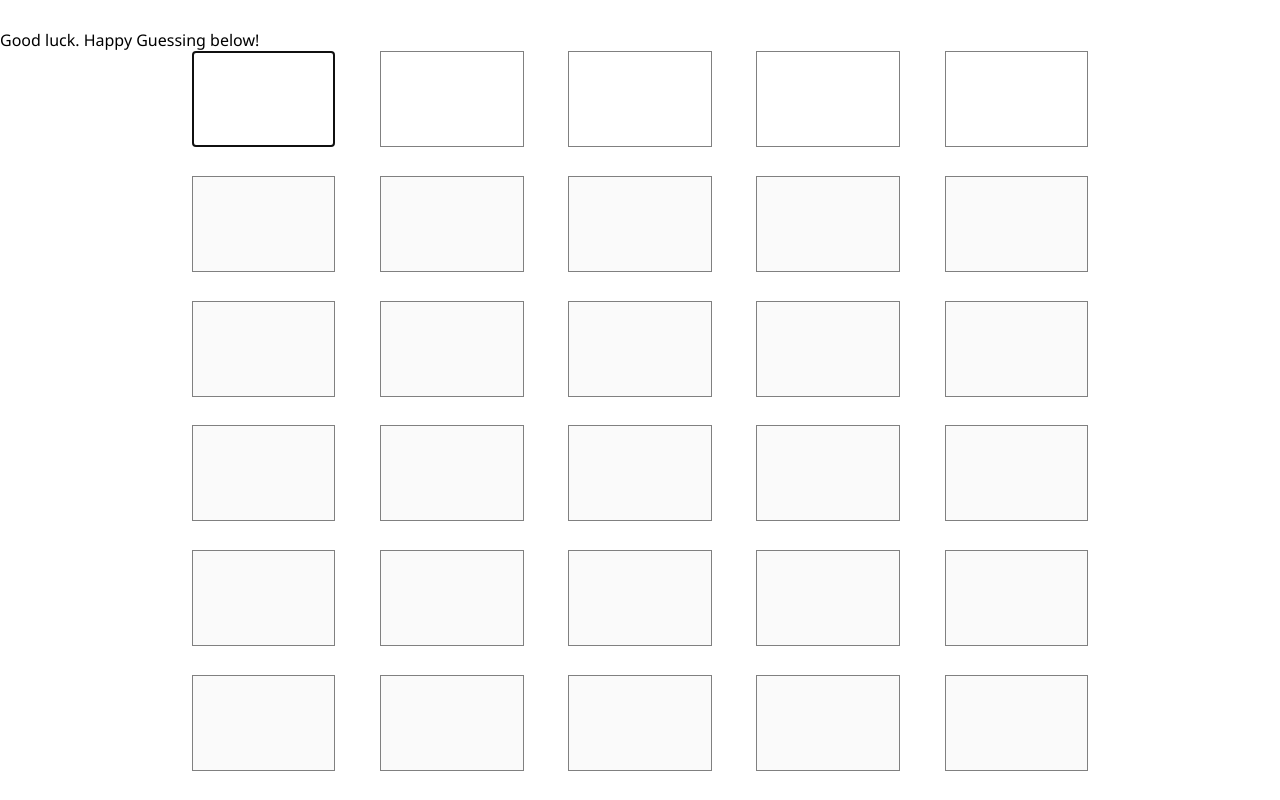
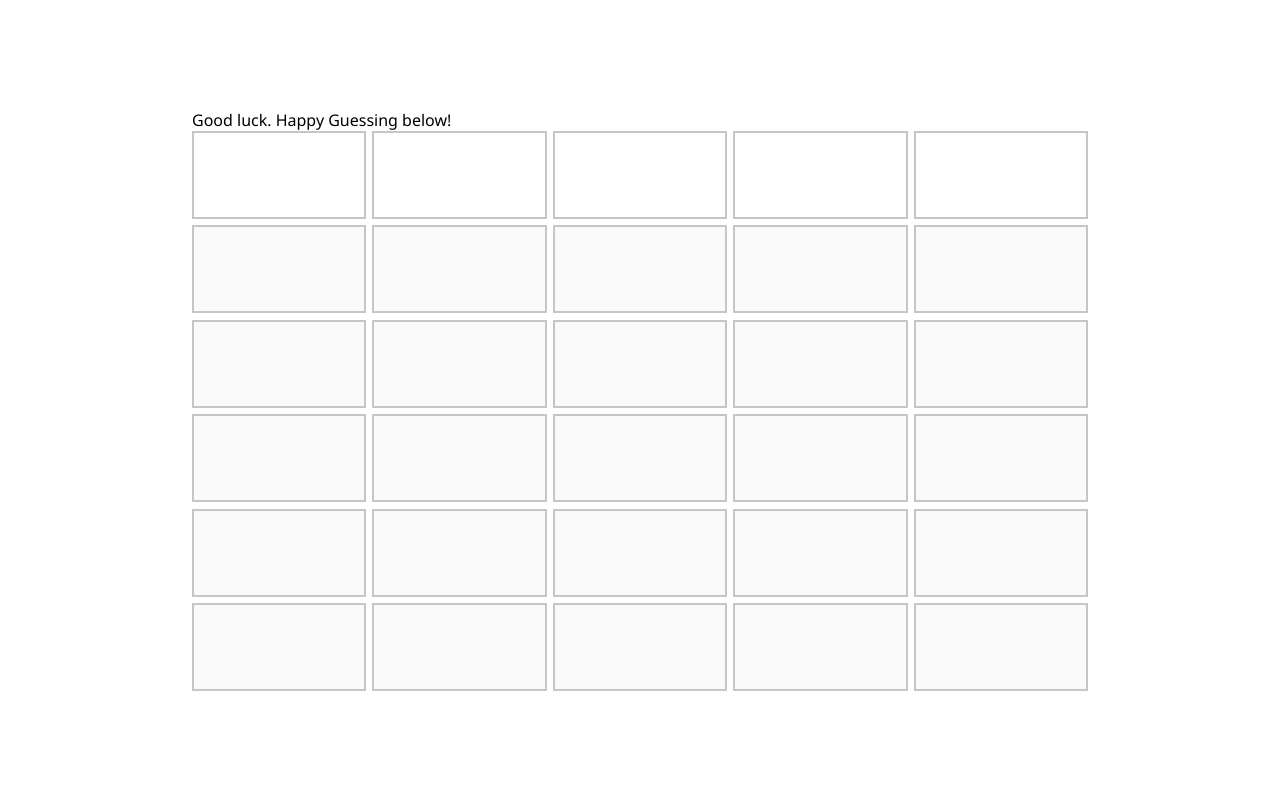
Before and after one commit to daps-codes/wordle-app, a React (Vite) app: page /game in a window 1280 px wide. Built offline with nearby package versions, Linux system fonts and the light colour scheme; no server answers.

Commit message:
Add css classes to style

```diff
--- a/src/App.css
+++ b/src/App.css
@@ -1,4 +1,4 @@
-/* Homepage */
+/* Global Styles */
 * {
   box-sizing: border-box;
   margin: 0;
@@ -21,19 +21,7 @@ a {
   height: 100vh;
 }
 
-#homepage{
-  background-color: #bee9bb;
-  width: 70%;
-  padding: 3em 3em;
-  border-radius: 40px;
-  border: 1px solid #000000;
-  font-size: 1.2rem;
-  display: flex;
-  flex-direction: column;
-  gap: 1rem;
-}
-
-#homepage h1{
+h1{
   font-weight: 600;
 }
 
@@ -70,35 +58,28 @@ p, li{
   font-weight: 300;
 }
 
-.grid{
-  max-width: 70%;
-  height: 90vh;
-  /*background-color: grey;*/
+input:focus{
+  outline: none;
+}
+
+input{
+  caret-color: transparent;
+}
+
+/* helper classes*/
+.container{
+  background-color: #bee9bb;
+  width: 70%;
+  padding: 3em 3em;
+  border-radius: 40px;
+  border: 1px solid #000000;
+  font-size: 1.2rem;
   display: flex;
   flex-direction: column;
-  justify-content: space-between;
-  margin: auto;
+  gap: 1rem;
 }
 
-.row{
-  display: flex;
-  justify-content: space-between;
-  max-width: 100%;
-  height: 12vh;
-  /*gap: 8px;*/
-}
-
-.cell{
-  width: 16%;
-  height: 100%;
-  font-size: 9vh;
-  text-align: center;
-  border: 1px solid grey;
-  text-transform: uppercase;
-}
-
-
-#button{
+.button{
   width: 20em;
   padding: 1em 2em;
   align-self: center;
@@ -107,10 +88,53 @@ p, li{
   background-color: #dabc45;
 }
 
-#button:hover{
+.button:hover{
   background-color: #fff;
 }
 
-#button > a{
+.button > a{
   color: #000000;
 }
+
+/* Begin Page */
+#begin .button-container{
+  display: flex;
+  gap: 1rem;
+}
+
+/* Game */
+#game{
+  display: flex;
+  flex-direction: column;
+  align-items: center;
+  gap: 1rem;
+  background-color: #fff;
+  height: 100vh;
+  width: 100vw;
+}
+
+/* Grid */
+.grid{
+  width: 70vw;
+  height: 70vh;
+  display: flex;
+  flex-direction: column;
+  gap: .4rem;
+}
+
+.row{
+  display: flex;
+  flex: 1;
+  min-width: 0;
+  gap: .4rem;
+}
+
+.cell{
+  flex: 1;
+  min-width: 0;
+  height: 100%;
+  font-size: 9vh;
+  text-align: center;
+  border: 2px solid rgb(199, 198, 198);
+  text-transform: uppercase;
+}
--- a/src/App.jsx
+++ b/src/App.jsx
@@ -3,7 +3,7 @@ import './App.css'
 
 function App(){
     return (
-        <div id="homepage">
+        <div id="homepage" className='container'>
             <h1>Welcome to Wordle!</h1>
             <p>The rules are simple. Guess the 5 letter word of the day. You have six guesses. After each round, each letter of your guess is assigned a colour:
             </p>
@@ -13,7 +13,7 @@ function App(){
                 <li>Green: in the word, right spot.</li>
             </ul>
             <p>If you correctly guess the word, all letters will be green and you win.</p>
-            <button id="button">
+            <button className="button">
                 <Link to="/begin">Continue</Link>
             </button>
         </div>
```
